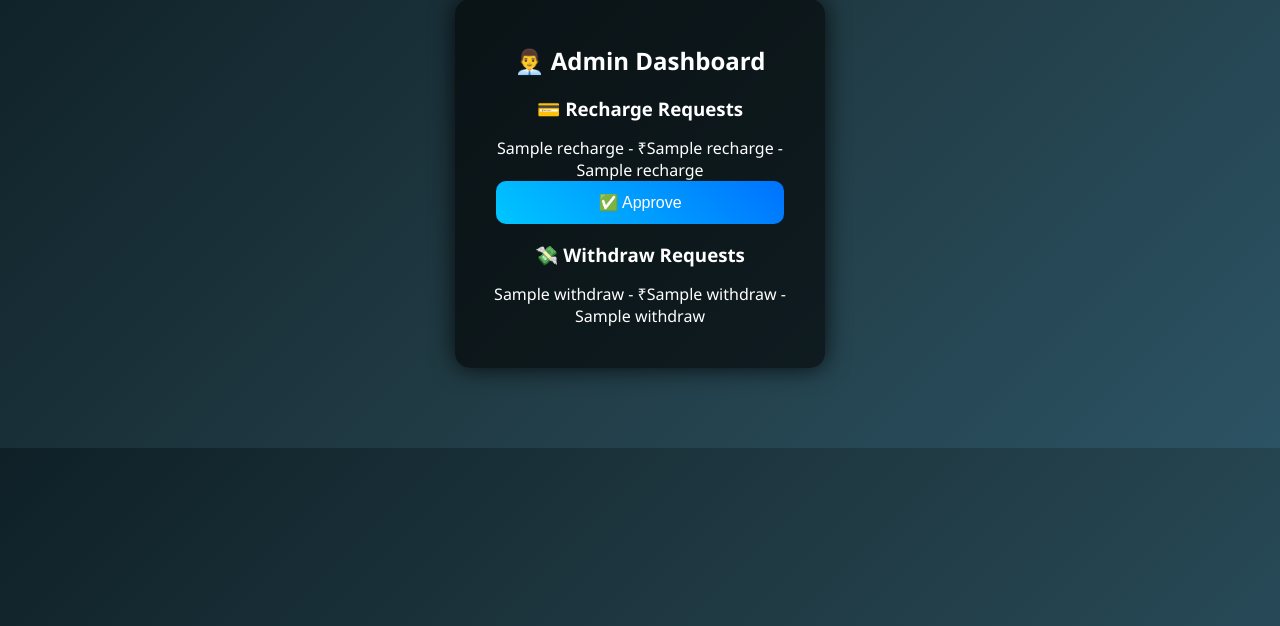
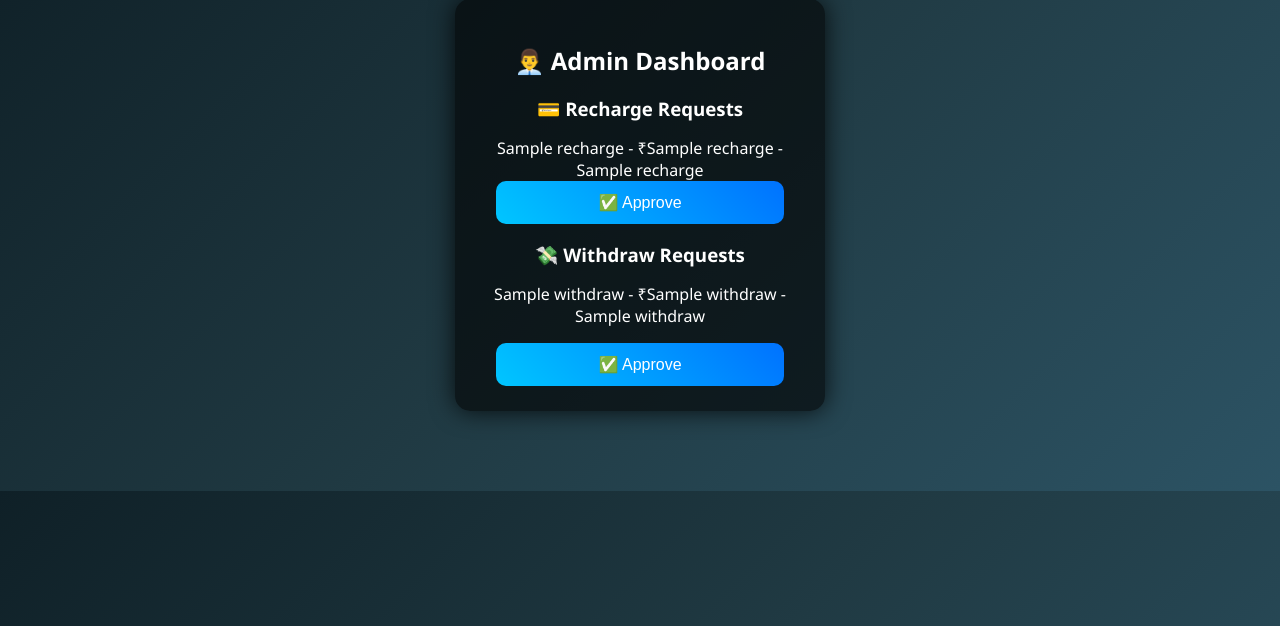
Before and after one commit to kapilayya45-cmd/flip-coin, a Python web app: template templates/admin-dashboard.html in a window 1280 px wide. Shown: the part 81-707 px from the top of the page. Run offline with Jinja, Linux system fonts and the light colour scheme; the template is opened without the code that fills it: most values are stand-ins (such as "Sample title", 1, 10 or a date in 2020).

Commit message:
Update admin-dashboard.html

```diff
--- a/templates/admin-dashboard.html
+++ b/templates/admin-dashboard.html
@@ -34,6 +34,9 @@
     {% else %}
     <p>No withdraw requests</p>
     {% endfor %}
+    <a href="/approve_withdraw/{{ w[0] }}">
+    <button>✅ Approve</button>
+</a>
 
 </div>
 
```
